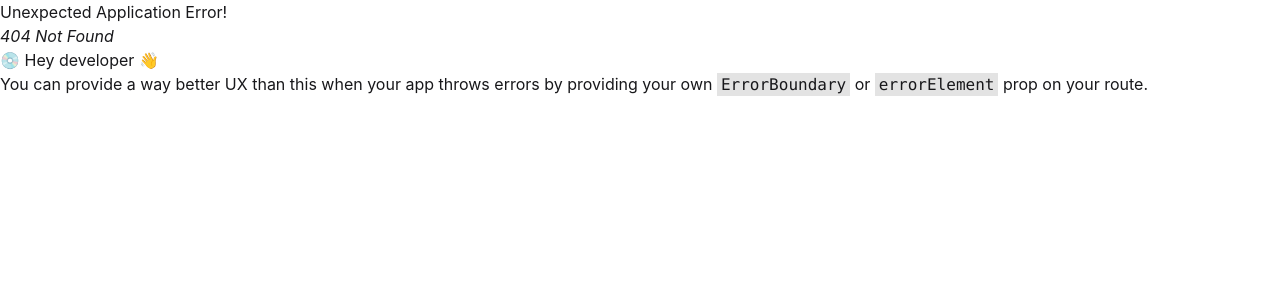
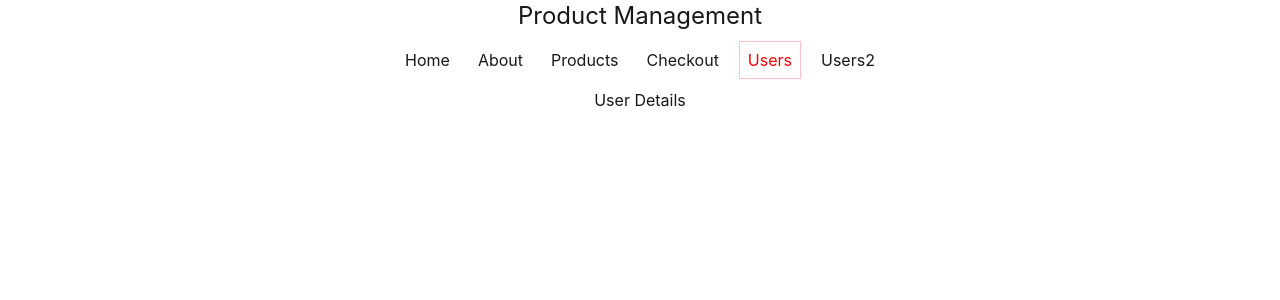
Before and after one commit to shahidbd75/learn-react-js, a React (Vite) app: page /layout/users/1 in a window 1280 px wide. Before the commit this address had no page. Shown: the top 300 px of the page. Built offline with nearby package versions, Linux system fonts and the light colour scheme; no server answers.

Commit message:
spa_router added

```diff
--- a/src/App.jsx
+++ b/src/App.jsx
@@ -5,6 +5,12 @@ import Layout from "./components/Layout/Layout";
 import Main from "./components/Main/Main";
 import Products from "./components/Products/Products";
 import Checkout from "./components/Checkout/Checkout";
+import Users from "./components/Users/Users";
+import Users2 from "./components/Users2/Users2";
+import { Suspense } from "react";
+import UserDetails from "./components/UserDetails/UserDetails";
+
+var userPromise = fetch('https://jsonplaceholder.typicode.com/users').then(res => res.json());
 const router = createBrowserRouter([
   {
     path: "/",
@@ -29,6 +35,19 @@ const router = createBrowserRouter([
       {
         path: 'checkout',
         Component: Checkout,
+      },
+      {
+        path: 'users',
+        Component: Users,
+        loader: () =>  fetch('https://jsonplaceholder.typicode.com/users')
+      },
+      {
+        path: 'users2',
+        element: <Suspense fallback={<h2>Loading...</h2>}><Users2 userPromise={userPromise} /></Suspense>,
+      },
+      {
+        path:'users/:userId',
+        Component: UserDetails
       }
     ],
   }
--- /dev/null
+++ b/src/components/Header/Header.css
@@ -0,0 +1,9 @@
+.header {
+
+}
+
+
+.active {
+    color: red;
+    border: 1px solid pink;
+}
--- a/src/components/Header/Header.jsx
+++ b/src/components/Header/Header.jsx
@@ -1,15 +1,19 @@
 import React from 'react';
+import { NavLink } from 'react-router';
+import './Header.css';
 
 const Header = () => {
     return (
         <div>
             <h2 className='text-2xl text-center'>Product Management</h2>
             <nav>
-                <ul>
-                    <li><a href="/">Home</a></li>
-                    <li><a href="/about">About</a></li>
-                    <li><a href="./products">Products</a></li>
-                    <li><a href="./checkout">Checkout</a></li>
+                <ul className='flex gap-3 justify-center m-3 p-1'>
+                    <li><NavLink  className="p-2" to="/">Home</NavLink></li>
+                    <li><NavLink  className="p-2" to="../about">About</NavLink></li>
+                    <li><NavLink  className="p-2" to="products">Products</NavLink></li>
+                    <li><NavLink  className="p-2" to="checkout">Checkout</NavLink></li>
+                    <li><NavLink  className="p-2" to="users">Users</NavLink></li>
+                    <li><NavLink  className="p-2" to="users2">Users2</NavLink></li>
                 </ul>
             </nav>
         </div>
--- /dev/null
+++ b/src/components/UserDetails/UserDetails.jsx
@@ -0,0 +1,12 @@
+import React from 'react';
+
+const UserDetails = () => {
+    return (
+        <div>
+            <h2>User Details</h2>
+
+        </div>
+    );
+};
+
+export default UserDetails;
--- /dev/null
+++ b/src/components/Users/Users.jsx
@@ -0,0 +1,37 @@
+import React from 'react';
+import { Link, useLoaderData } from 'react-router';
+
+const Users = () => {
+
+    const users = useLoaderData();
+    return (
+        <div>
+            <h2>Users from users component.</h2>
+
+            <table className='table-auto border-collapse border border-slate-400'>
+                <thead>
+                    <tr>
+                        <th className='border border-slate-300'>ID</th>
+                        <th className='border border-slate-300'>Name</th>
+                        <th className='border border-slate-300'>Email</th>
+                        <th className='border border-slate-300'>Details</th>
+                    </tr>
+                </thead>
+                <tbody>
+                    {users.map(user => (
+                        <tr key={user.id}>
+                            <td className='border border-slate-300'>{user.id}</td>
+                            <td className='border border-slate-300'>{user.name}</td>
+                            <td className='border border-slate-300'>{user.email}</td>
+                            <td className='border border-slate-300'>
+                                <Link to={`${user.id}`}>Show details</Link>
+                            </td>
+                        </tr>
+                    ))}
+                </tbody>
+            </table>
+        </div>
+    );
+};
+
+export default Users;
--- /dev/null
+++ b/src/components/Users2/Users2.jsx
@@ -0,0 +1,14 @@
+import React,{use} from 'react';
+
+const Users2 = ({userPromise}) => {
+    var users = use(userPromise);
+
+    console.log(users);
+    return (
+        <div>
+            <h3>Users2 component</h3>
+        </div>
+    );
+};
+
+export default Users2;
```
